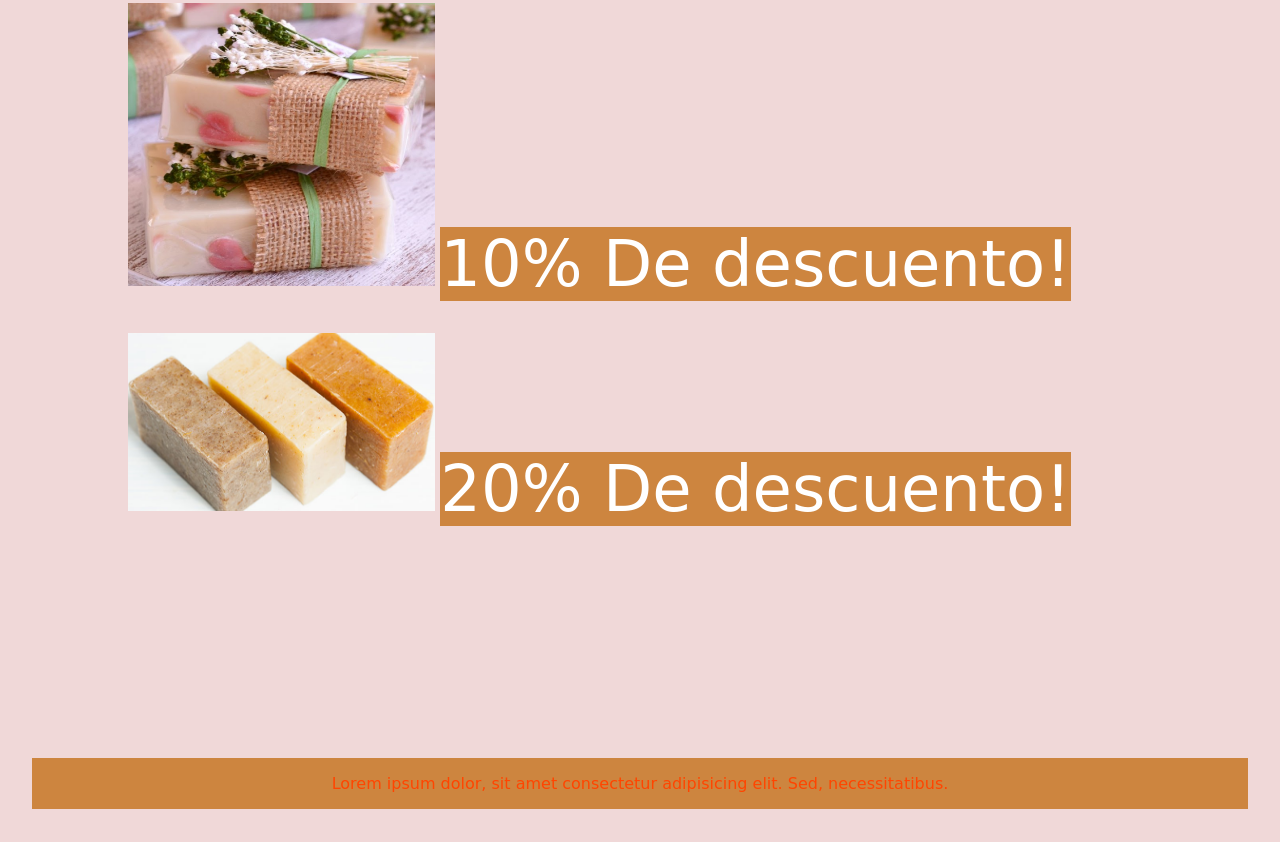
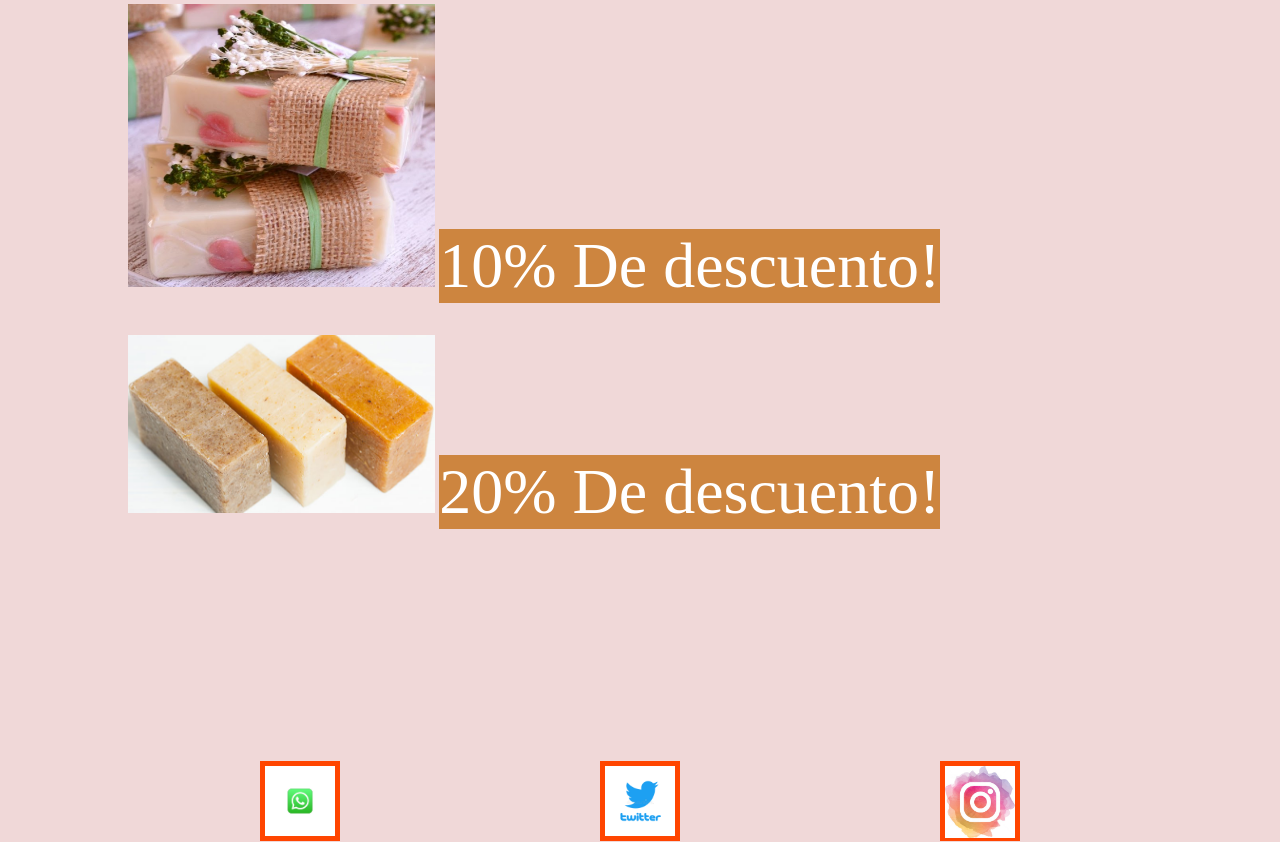
Before and after one commit to matiasreyno/Lisse, a website: page page/promociones.html in a window 1280 px wide. Shown: the part 877-1719 px from the top of the page. Drawn offline with Linux system fonts and the light colour scheme.

Commit message:
agrego map, each, key, titl, desc

```diff
--- a/page/promociones.html
+++ b/page/promociones.html
@@ -5,9 +5,11 @@
     <meta charset="UTF-8">
     <meta http-equiv="X-UA-Compatible" content="IE=edge">
     <meta name="viewport" content="width=device-width, initial-scale=1.0">
+    <meta name="keywords" content="jabon, lisse, limpieza, limpieza facial, higiene, articulos de limpieza, aseo, jabon de la cara, shampoo, articulos para el cabello, jabon de tocador, productos naturales, articulos naturales, jabones naturales, jabones artesanales,">
+    <meta name="description" content="No queremos que pierdas la oportunidad, de disfrutar de los mejores jabones naturales para tu piel y cabelo. Por eso aprobecha nuestras mejores promociones!">
     <link rel="icon" href="./assets/logo.jpg">
-    <title>Lisse</title>
     <link rel="stylesheet" href="../css/estilo.css">
+    <title>Lisse - promociones</title>
 </head>
 
 <body class="fond__pantalla">
@@ -59,9 +61,17 @@
         </div>
     </div>
     <footer>
-        <p>
-            Lorem ipsum dolor, sit amet consectetur adipisicing elit. Sed, necessitatibus.
-        </p>
+        <footer class="redes">
+            <div class="img-size">
+              <img src="../assets/logo-wtsp.jpg" alt="">
+            </div>
+            <div class="img-size">
+              <img src="../assets/logo-twitter.jpg" alt="">
+            </div>
+            <div class="img-size">
+              <img src="../assets/logo-instg.jpg" alt="">
+            </div>
+        </footer>
     </footer>
 </body>
 
--- a/scss/_base.scss
+++ b/scss/_base.scss
@@ -11,5 +11,5 @@ img {
 
 body {
     background-color: $color-fondo;
-    font-family: cursive;
+    font-family: $titulo-principal-font-fami;
 }
--- a/scss/componets/_carousel.scss
+++ b/scss/componets/_carousel.scss
@@ -1,8 +1,9 @@
 .carrusel-index {
     width: 50%;
     height: 700px;
+    justify-content: center;
     align-items: center;
-    margin: 500px;
+    margin: 25%;
     margin-top: 90px;
     border: 10px orangered solid;
 }
--- a/scss/estilos.scss
+++ b/scss/estilos.scss
@@ -1,4 +1,5 @@
 @import "utilitis/variables";
+@import "utilitis/operator";
 
 @import "layaut/tutulo2";
 @import "layaut/footer";
--- a/scss/layaut/_footer.scss
+++ b/scss/layaut/_footer.scss
@@ -1,7 +1,6 @@
-footer {
-    margin: 2rem;
-    padding: 1rem;
-    text-align: center;
-    color: orangered;
-    background-color: peru;
+@each $name, $url in $redes-contacto {
+    .img-#{$name} {
+        @extend .img-size;
+        background-image: #{$url};
+    }
 }
--- a/scss/layaut/_header.scss
+++ b/scss/layaut/_header.scss
@@ -59,10 +59,7 @@
 
 }
 
-/* a:hover {
-    background-color: rgb(112, 54, 13);
 
-} */
 .logo {
     display: flex;
     flex-direction: row;
@@ -70,11 +67,11 @@
     align-items: center;
 
     &__h1 {
-        font-family: "Brush Script MT";
+        font-family: $titulo-principal-font-fami;
         font-style: oblique;
         font-size: 9rem;
         text-align: center;
-        color: fuchsia;
+        color: $color-principal;
         background-color: darksalmon;
         margin: 1rem;
         width: 50%;
--- /dev/null
+++ b/scss/utilitis/_operator.scss
@@ -0,0 +1,17 @@
+/* mapa */
+$redes-contacto: (
+    watsapp: url("../../assets/logo-wtsp.jpg"),
+    twitter: url("../../assets/logo-twitter.jpg"),
+    instagram: url("../../assets/logo-instg.jpg")
+);
+.img-size {
+    width: 80px;
+    height: 80px;
+    border: 5px solid orangered;
+    gap: 10px;
+}
+.redes {
+    display: flex;
+    justify-content: space-evenly;
+    text-align: center;
+}
--- a/scss/utilitis/_variables.scss
+++ b/scss/utilitis/_variables.scss
@@ -1 +1,5 @@
-$color-fondo: rgba(209, 135, 135, 0.322)
+$color-fondo: rgba(209, 135, 135, 0.322);
+
+$color-principal:  fuchsia;
+
+$titulo-principal-font-fami: Brush Script MT;
```
Also changed, not shown: index.html (+18 -9 lines), page/contancto.html (+14 -4 lines), page/ingredientes.html (+14 -4 lines), page/productos.html (+14 -4 lines), assets/logo-instg.jpg (added), assets/logo-twitter.jpg (added), assets/logo-wtsp.jpg (added), css/estilo.css.
